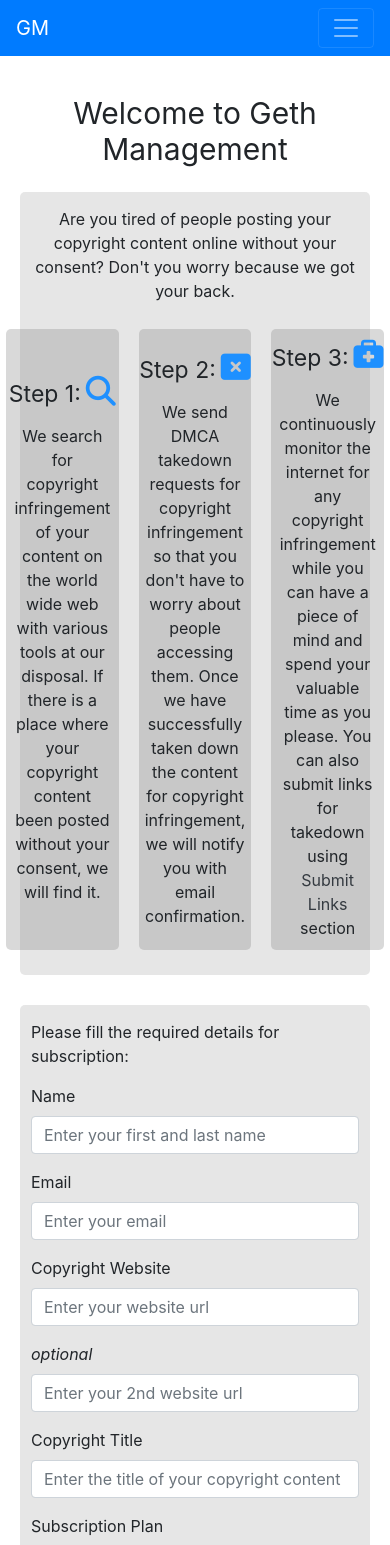
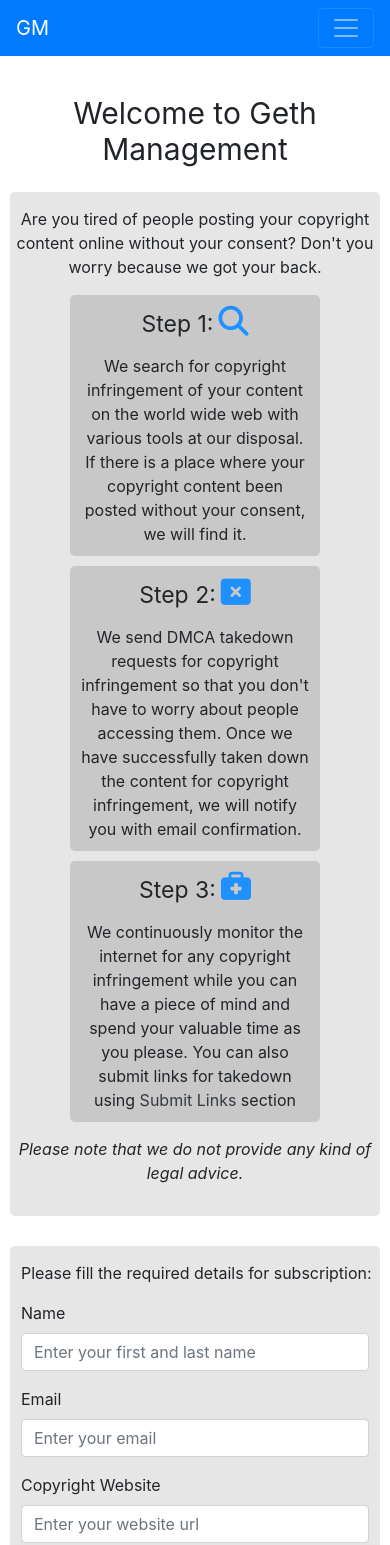
Before and after one commit to getheash/geth-management, a React (Create React App) app: page / in a window 390 px wide. Shown: the top 1545 px of the page. Built offline with nearby package versions, Linux system fonts and the light colour scheme.

Commit message:
Implemented responsive behavior for Features component

```diff
--- a/src/component/features.jsx
+++ b/src/component/features.jsx
@@ -62,6 +62,9 @@ const Features = () => {
             </div>
           </div>
         </div>
+        <p id="notice">
+          <i>Please note that we do not provide any kind of legal advice.</i>
+        </p>
       </section>
     </div>
   );
--- a/src/index.css
+++ b/src/index.css
@@ -42,8 +42,13 @@ li a:hover {
   padding: 5px;
 }
 
-#intro {
+#intro,
+#notice {
   text-align: center;
+}
+
+#notice {
+  margin-top: 5px;
 }
 
 #subscription,
@@ -67,6 +72,16 @@ li a:hover {
 #submitLinksForm {
   margin-left: 5px;
   margin-right: 5px;
+}
+
+@media (max-width: 485px) {
+  #subscription,
+  #submitLinks,
+  #contact,
+  #features {
+    margin-left: 5px;
+    margin-right: 5px;
+  }
 }
 
 #contact h3 {
@@ -107,6 +122,19 @@ li a:hover {
   border-radius: 5px;
 }
 
+@media (max-width: 770px) {
+  .feature {
+    flex-direction: column;
+  }
+
+  .feature-box {
+    max-width: 250px;
+    width: 100%;
+    margin: 0 auto;
+    margin-bottom: 10px;
+  }
+}
+
 .step {
   padding-top: 4px;
   font-size: 23px;
```
